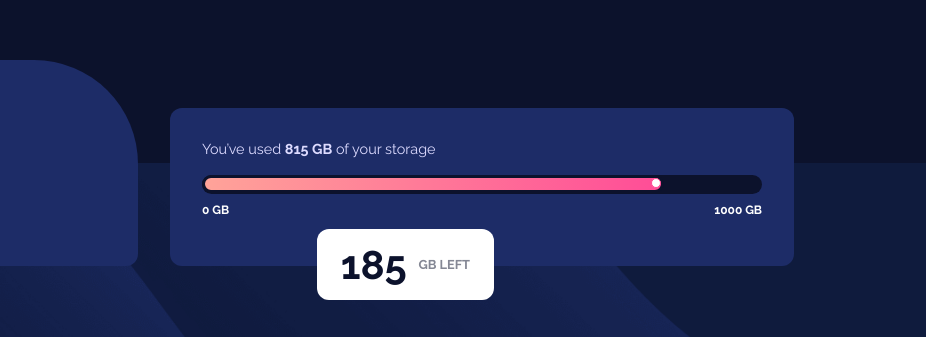
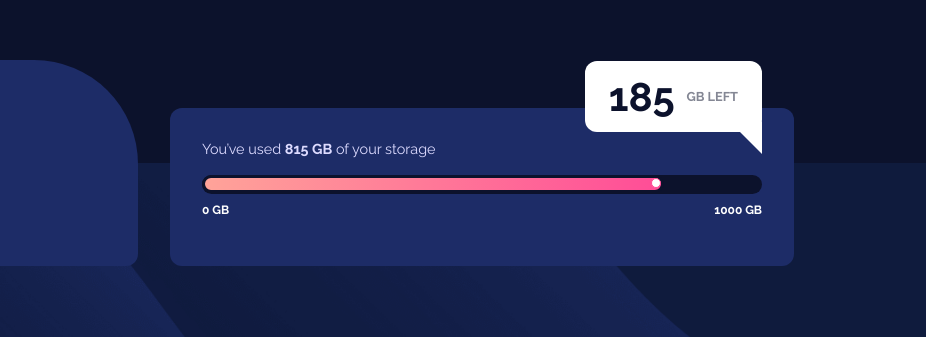
Before and after one commit to General-Evie/fylo-data-storage-component-master, a plain HTML site: page index.html in a window 1280 px wide. Shown: the part 237-574 px from the top of the page, 354-1280 px from the left. Drawn offline with Linux system fonts and the light colour scheme.

Commit message:
desktop finished

```diff
--- a/main.css
+++ b/main.css
@@ -175,6 +175,14 @@ p
         text-align: left;
     }
 
+    p
+    {
+        margin: 2em;
+        left: auto;
+        top: -50%;
+        right: 0;
+    }
+
     .cards
     {
         display: flex;
@@ -200,4 +208,17 @@ p
         width: 35rem;
     }
 
+    p::after
+    {
+        position: absolute;
+        content: '';
+        height: 2em;
+        width: 1.5em;
+        background: #fff;
+        transform: skew(0, 45deg);
+        right: 0;
+        top: 69%;
+
+    }
+
 }
```
